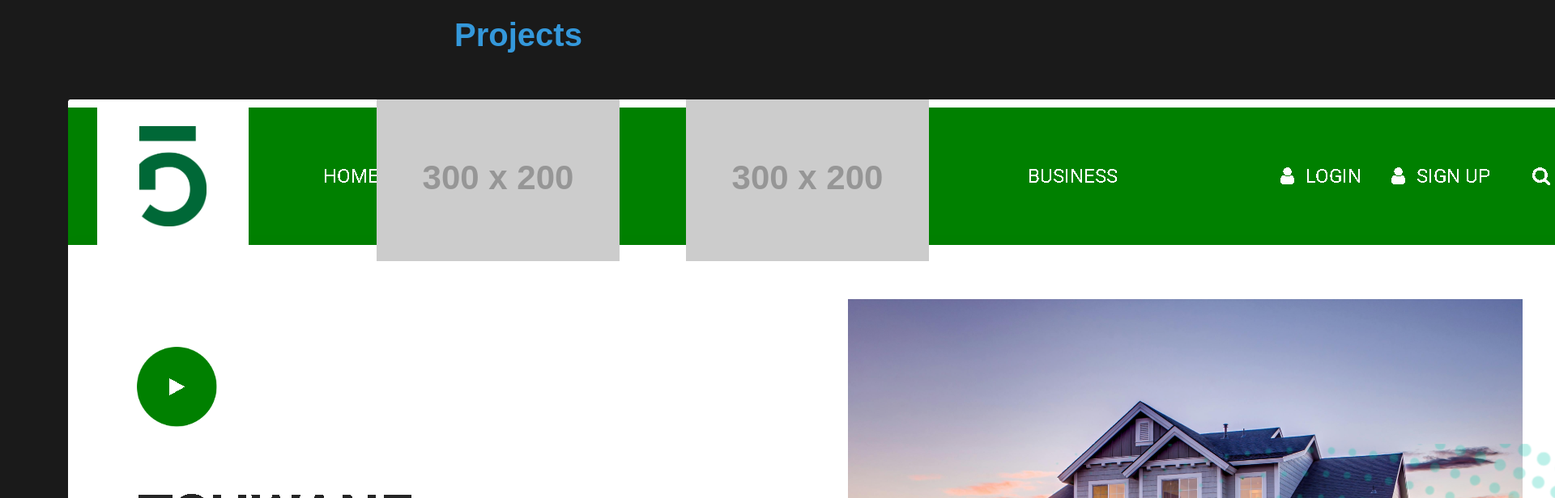
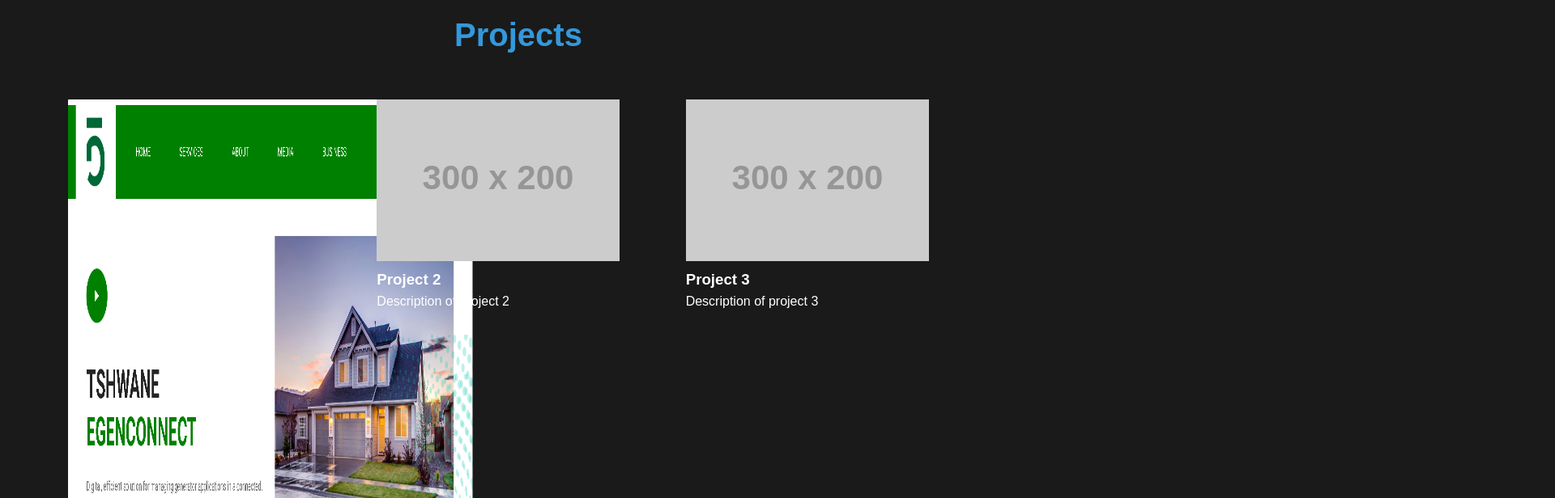
Before and after one commit to PrinceMaphoto/Portfolio, a plain HTML site: page index.html in a window 1280 px wide. Shown: the part 5540-6156 px from the top of the page at 81% size, 1920 px wide, since content can reach past the window. Drawn offline with Linux system fonts and the light colour scheme; placeholder pictures from the web are drawn by us.

Commit message:
Update index.html

```diff
--- a/index.html
+++ b/index.html
@@ -268,7 +268,7 @@
             <h2>Projects</h2>
             <div class="projects-grid">
                 <div class="project-card">
-                    <img src="project1.png" alt="Project 1">
+                    <img src="project1.png" alt="Project 1" width="500" height="600">
                     <h3>Project 1</h3>
                     <p>Description of project 1</p>
                 </div>
```
